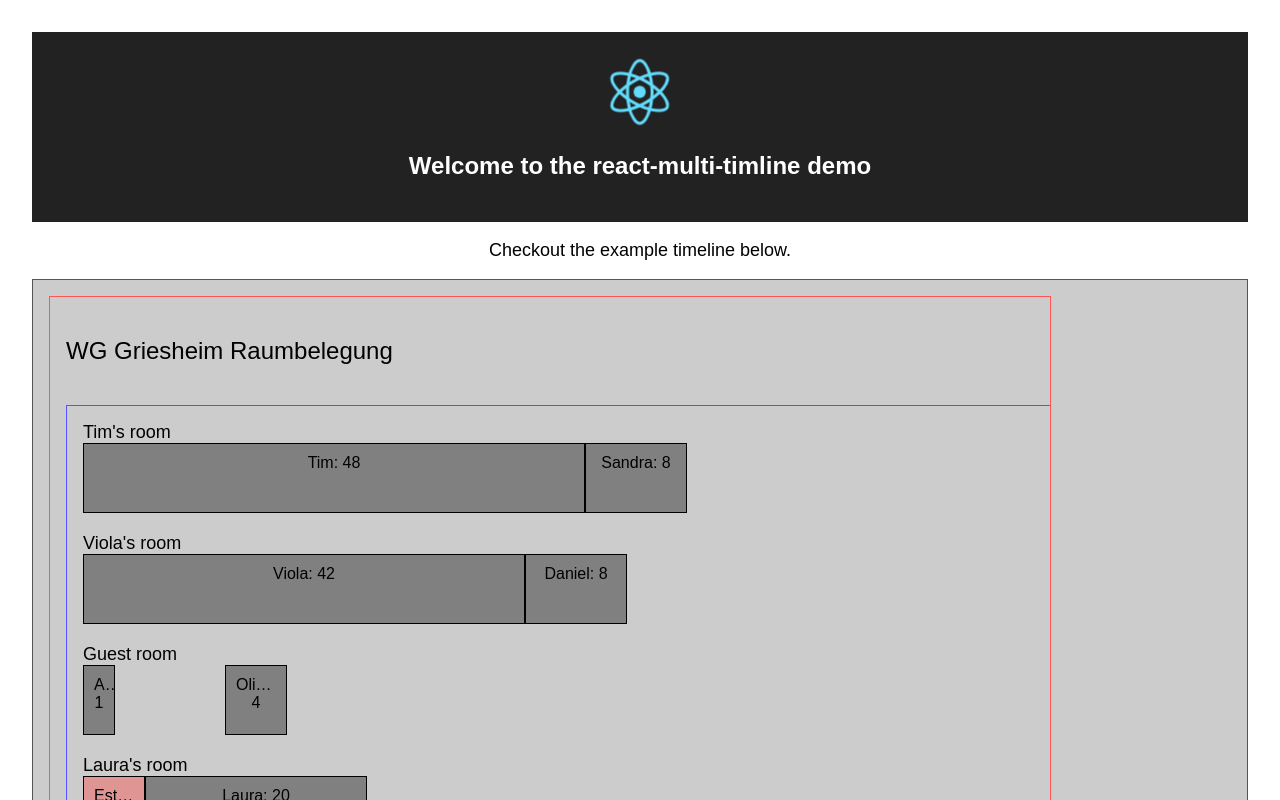
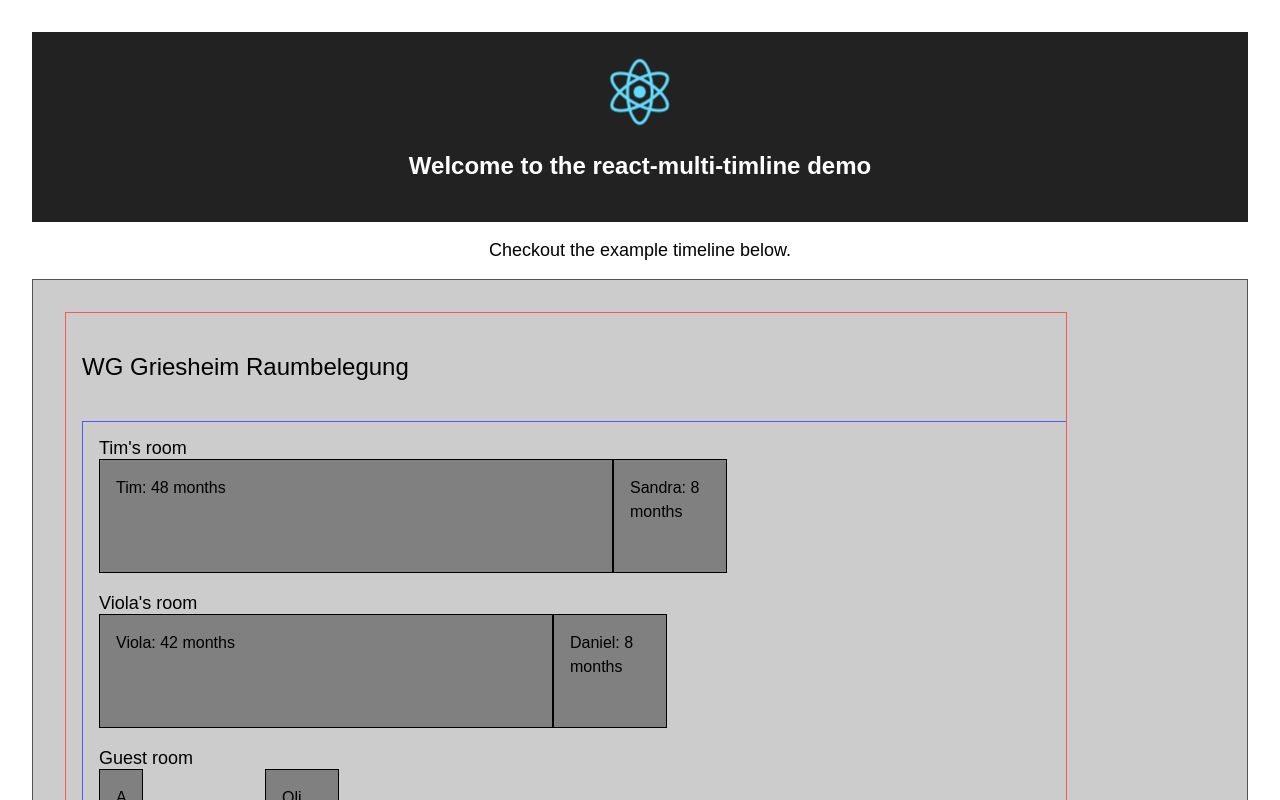
Before and after one commit to dfsp-spirit/react-multi-timeline, a React (Create React App) app: page / in a window 1280 px wide. Shown: the top 800 px of the page. Built offline with nearby package versions, Linux system fonts and the light colour scheme.

Commit message:
scrolling works. add margins, fix heights of events, use me instead of px

```diff
--- a/src/App.js
+++ b/src/App.js
@@ -43,6 +43,7 @@ class App extends Component {
           width="small"
           title="WG Griesheim Raumbelegung"
           timelinesData={timelinesData}
+          timeUnitLabel="months"
         />
       </div>
     );
--- a/src/Timeline.js
+++ b/src/Timeline.js
@@ -48,7 +48,7 @@ export class Timeline extends Component {
           width: widthString,
           backgroundColor: eventColorString
         };
-        const eventText = event.eventTitle + ': ' + event.duration;
+        const eventText = event.eventTitle + ': ' + event.duration + (this.props.timeUnitLabel ? ' ' + this.props.timeUnitLabel : '');
         const vis = (
           <span title={eventText} className="event" style={eventStyle} key={index + event.start}>
             {eventText}
--- a/src/index.css
+++ b/src/index.css
@@ -34,7 +34,7 @@ div.timeline-title {
 
 div.timeline-outer-container-fixed-width {
     border: 1px solid #ff5555;
-    margin: 1em;
+    margin: 2em;
     overflow: scroll;
     width: 1000px;
     height: 100%;
@@ -44,6 +44,7 @@ div.timeline-inner-container-scrolling {
     border: 1px solid #5555ff;
     margin: 1em;
     min-width: 3000px;
+     box-sizing: border-box;
 }
 
 span.event {
@@ -51,16 +52,20 @@ span.event {
    overflow: hidden;
    text-overflow: ellipsis;
    display:inline-block;
-   min-height: 3em;
-   text-align: center;
-   padding: 10px;
+   min-height: 5em;
+   text-align: left;
+   padding: 1em;
+   line-height: 1.5em;
+   max-height: 5em;
 }
 
 span.timeBetweenEvents {
    overflow: hidden;
    text-overflow: ellipsis;
    display:inline-block;
-   min-height: 3em;
-   text-align: center;
-   padding: 10px;
+   min-height: 5em;
+   text-align: left;
+   padding: 1em;
+   line-height: 1.5em;
+   max-height: 5em;
 }
```
